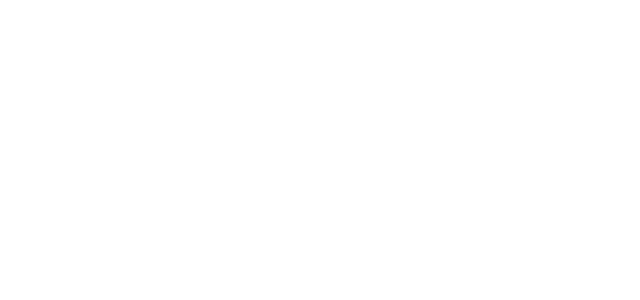
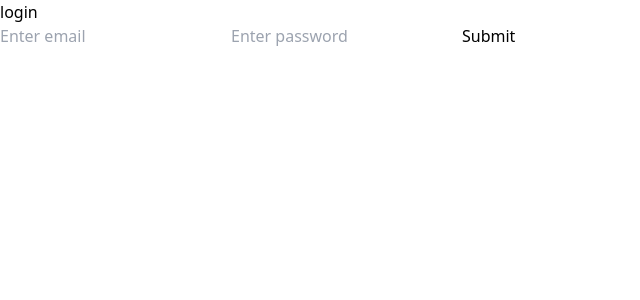
Before and after one commit to beqa200/colab-team3, a React (Vite) app: page /login in a window 1280 px wide. Shown: the top 300 px of the page, without its empty margins (0-640 px from the left). Built offline with nearby package versions, Linux system fonts and the light colour scheme.

Commit message:
changed app.jsx file. download react router

```diff
--- a/src/pages/Login.jsx
+++ b/src/pages/Login.jsx
@@ -1,6 +1,12 @@
 import React from 'react'
-
-export default function login() {
+import axios from 'axios';
+import { useState } from 'react';
+export default function Login() {
+  const [user, setUser] = useState({
+    email: "",
+    password: ""
+  });
+  const [error, setError] = useState("");
     const emailRegex = /^[\w.-]+@[a-zA-Z\d.-]+\.[a-zA-Z]{2,}$/;
     const passwordRegex = /^(?=.*[A-Za-z])(?=.*\d)(?=.*[@$!%*?&])[A-Za-z\d@$!%*?&]{8,}$/;
 
@@ -35,15 +41,17 @@ export default function login() {
       if(error === "") {
         axios.post("https:localhost:3001/login", {
           body: {
-            email,
-            password
+            email: user.email,
+            password: user.password
           }
         }).then((res) => {
-          token = res.token
+          const token = res.data.token
+          console.log('Login successful. Token:', token);
           // cookieshi sheinaxe
           // home pageze gadaamisamarte
         }).catch((err) => {
-
+          setError('Login failed. Please try again.');
+          console.log(err);
         })
       }
 
@@ -51,7 +59,7 @@ export default function login() {
   return (
     <div>
       login
-      <form action="">
+
       <form onSubmit={handleSubmit}>
         <input
           name="email"
@@ -69,7 +77,7 @@ export default function login() {
         />
         <button type="submit">Submit</button>
       </form>
-      </form>
+
     </div>
   )
 }
--- a/src/pages/Registration.jsx
+++ b/src/pages/Registration.jsx
@@ -1,4 +1,6 @@
 import { useState } from "react";
+import { Link } from "react-router-dom";
+
 import axios from "axios"
 function Registration   () {
   const [user, setUser] = useState({
@@ -74,7 +76,7 @@ function Registration   () {
         <button type="submit">Submit</button>
       </form>
       {error && <p style={{ color: "red" }}>{error}</p>}
-      <button>login</button>
+      <Link to={"/login"}>Login</Link>
     </>
   );
 }
```
Also changed, not shown: src/App.jsx (+13 -2 lines).
